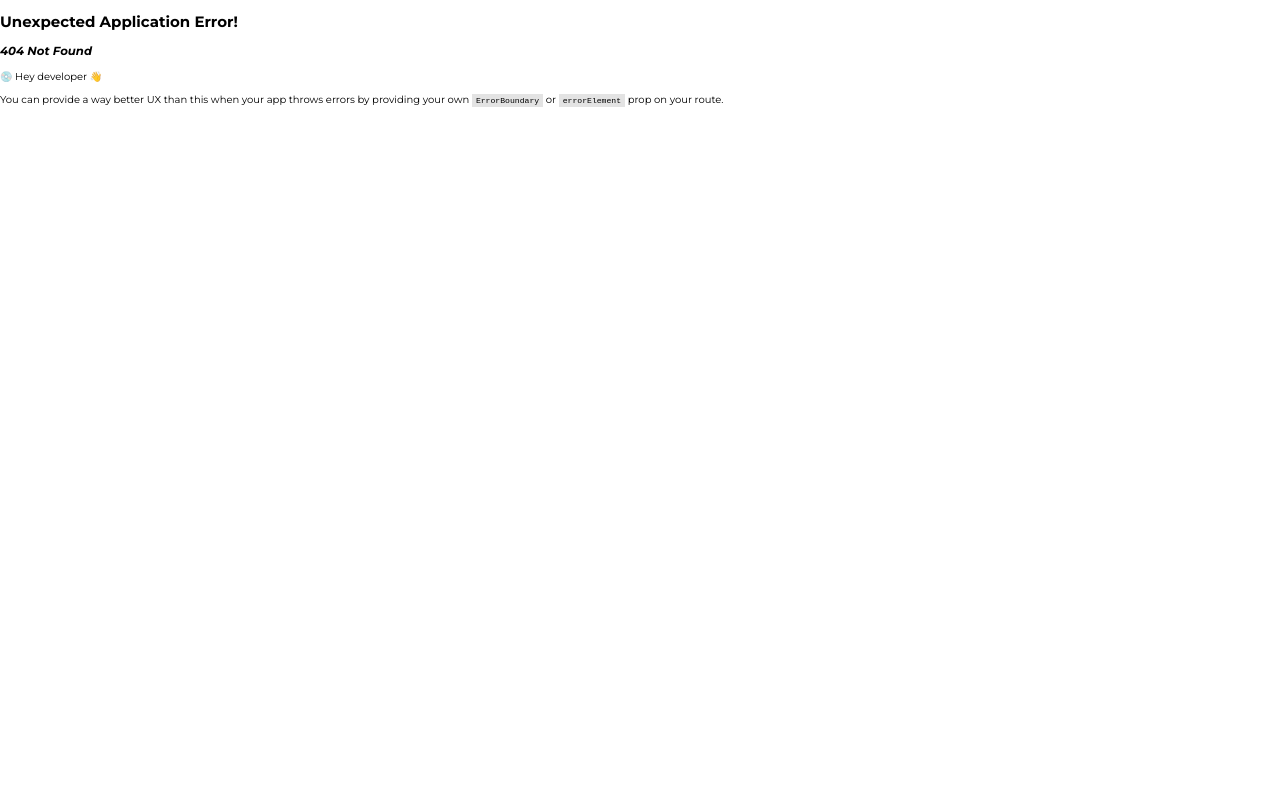
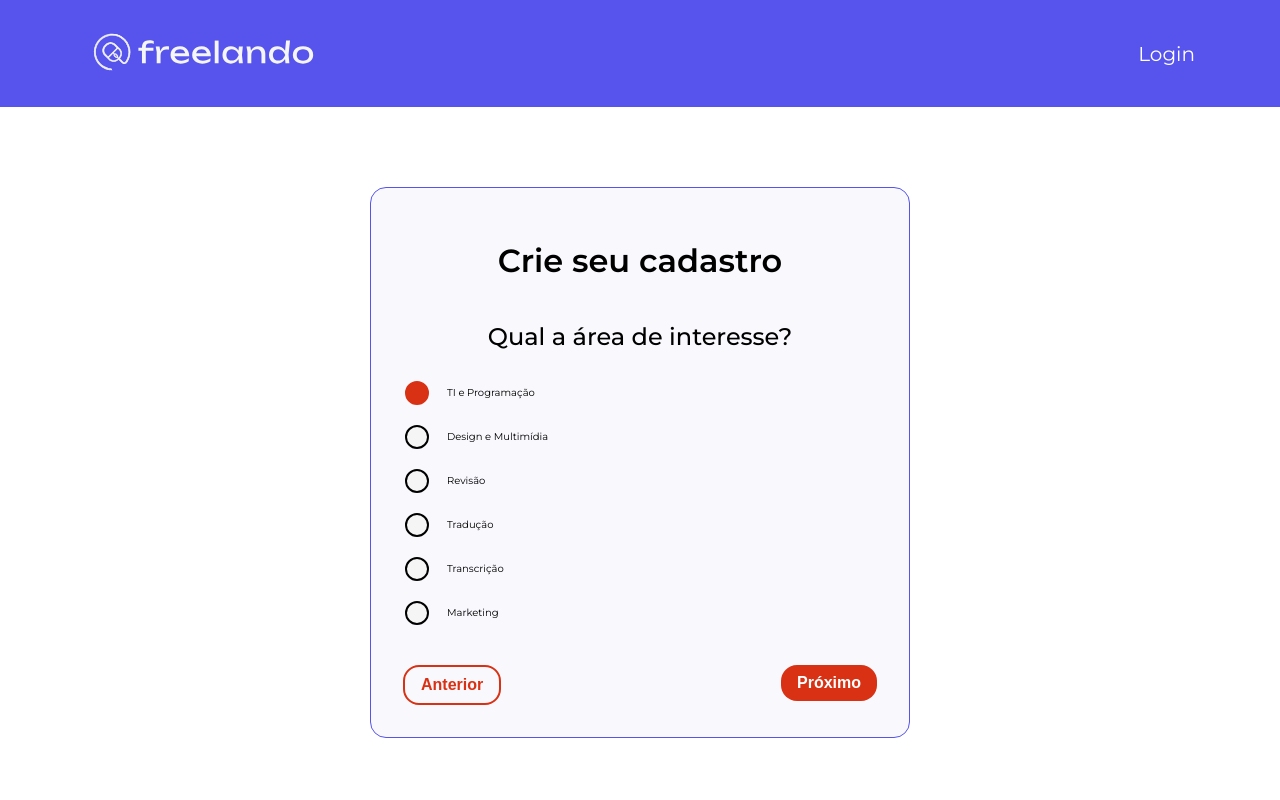
Before and after one commit to leonardoOluz/freelando, a React (Vite) app: page /cadastro/interesses in a window 1280 px wide. Before the commit this address had no page. Shown: the top 800 px of the page. Built offline with nearby package versions, Linux system fonts and the light colour scheme.

Commit message:
feat: :white_check_mark: Componente Interesses concluído.

```diff
--- a/src/Pages/LayoutBase.tsx
+++ b/src/Pages/LayoutBase.tsx
@@ -26,7 +26,9 @@ const LayoutBase = () => {
         </Row>
       </Container>
     </Cabecalho>
-    <Outlet />
+    <Container>
+      <Outlet />
+    </Container>
     <Rodape>
       <Container>
         <Row align="center">
--- /dev/null
+++ b/src/Pages/cadastro/Interesses.tsx
@@ -0,0 +1,113 @@
+import { Col, Row } from "react-grid-system";
+import { Tipografia } from "../../componentes/Tipografia/Tipografia";
+import { Botao } from "../../componentes/Botao/Botao";
+import styled from "@emotion/styled";
+import { IOpcoes } from "../../interface/IU";
+import GrupoBotaoRadio from "../../componentes/GrupoBotaoRadio/GrupoBotaoRadio";
+import { useState } from "react";
+
+
+const opcoes: IOpcoes[] = [
+  {
+    valor: 1,
+    label: 'TI e Programação',
+  },
+  {
+    valor: 2,
+    label: 'Design e Multimídia',
+  },
+  {
+    valor: 3,
+    label: 'Revisão',
+  },
+  {
+    valor: 4,
+    label: 'Tradução',
+  },
+  {
+    valor: 5,
+    label: 'Transcrição',
+  },
+  {
+    valor: 6,
+    label: 'Marketing',
+  },
+]
+
+// const InputRadioEstilizado = styled.input`
+//   appearance: none;
+//   opacity: 0;
+
+//   &:checked ~ span {
+//     border-radius: 16px;
+//     border: 1px solid;
+//     border-color: ${props => props.theme.cores.focus};
+//     background-color: ${({ theme }) => theme.cores.primarias.b};
+//   }
+// `;
+
+// const LabelEstilizada = styled.label`
+//   display: flex;
+//   align-items: center;
+//   gap: 1rem;
+//   padding: 1rem 0;
+//   cursor: pointer;
+// `;
+
+// const SpanEstilizado = styled.span`
+//   border-radius: 50%;
+//   width: 2rem;
+//   height: 2rem;
+//   border: 2px solid;
+//   border-color: ${({ theme }) => theme.cores.neutras.a};
+
+//     &:hover{
+//       border-color: ${({ theme }) => theme.cores.focus};
+//     }
+// `;
+
+const FieldsetEstilizado = styled.fieldset`
+  border: none;
+  width: 100%;
+  padding: 0 0 3rem 0;
+`;
+
+const LegendEstilizado = styled.legend`
+
+`;
+
+const Interesses = () => {
+  const [opcao, setOpcao] = useState<number>(1);
+
+  return (<div style={{ textAlign: "center" }}>
+    <Tipografia variante="h2" componente="h1">
+      Crie seu cadastro
+    </Tipografia>
+    <Row>
+      <FieldsetEstilizado>
+        <Col md={12} sm={12}>
+          <LegendEstilizado>
+            <Tipografia componente="h2" variante="h3" >
+              Qual a área de interesse?
+            </Tipografia>
+          </LegendEstilizado>
+        </Col>
+        <GrupoBotaoRadio opcoes={opcoes} nome="opcao" onChange={setOpcao} valor={opcao} />
+      </FieldsetEstilizado>
+    </Row>
+    <Row>
+      <Col md={6} sm={6}>
+        <div style={{ textAlign: "left" }}>
+          <Botao variante="secundaria" children="Anterior" />
+        </div>
+      </Col>
+      <Col md={6} sm={6}>
+        <div style={{ textAlign: "right" }}>
+          <Botao variante="primaria" children="Próximo" />
+        </div>
+      </Col>
+    </Row>
+  </div>);
+};
+
+export default Interesses;
--- a/src/Pages/cadastro/SelecaoCliente.tsx
+++ b/src/Pages/cadastro/SelecaoCliente.tsx
@@ -3,9 +3,10 @@ import { Tipografia } from "../../componentes/Tipografia/Tipografia";
 import imgCLiente from "./assets/cliente.png";
 import imgFreela from "./assets/freela.png";
 import { Link } from "../../componentes/Link/Link";
+import { Link as RouterLink } from "react-router-dom";
 
 const SelecaoCliente = () => {
-  return (<>
+  return (<div style={{ textAlign: "center" }}>
     <Tipografia variante="h2" componente="h1">
       Crie seu cadastro
     </Tipografia>
@@ -14,10 +15,12 @@ const SelecaoCliente = () => {
     </Tipografia>
     <Row>
       <Col md={6} sm={12}>
-        <img src={imgCLiente} alt="cliente com o punha da mão no queixo e o cotovelo para baixo apoiando sobre algo não visivel" />
-        <Tipografia variante="body" componente="body">
-          Sou cliente e preciso de um freela!
-        </Tipografia>
+        <RouterLink to="interesses">
+          <img src={imgCLiente} alt="cliente com o punha da mão no queixo e o cotovelo para baixo apoiando sobre algo não visivel" />
+          <Tipografia variante="body" componente="body">
+            Sou cliente e preciso de um freela!
+          </Tipografia>
+        </RouterLink>
       </Col>
       <Col md={6} sm={12}>
         <img src={imgFreela} alt="Profissional de terno fazendo gestos com os dedos " />
@@ -26,7 +29,7 @@ const SelecaoCliente = () => {
         </Tipografia>
       </Col>
     </Row>
-    <div style={{ textAlign: "center" }}>
+    <div>
       <Tipografia componente="body2" variante="body2">Já tem conta?</Tipografia>
       <p>
         <Link variante="secundario">
@@ -34,7 +37,7 @@ const SelecaoCliente = () => {
         </Link>
       </p>
     </div>
-  </>)
+  </div>)
 };
 
 export default SelecaoCliente;
--- /dev/null
+++ b/src/componentes/BotaoRadio/BotaoRadio.tsx
@@ -0,0 +1,68 @@
+import styled from "@emotion/styled";
+
+const InputRadioEstilizado = styled.input`
+  appearance: none;
+  opacity: 0;
+`;
+
+const LabelEstilizada = styled.label<{ $checked: boolean }>`
+  display: flex;
+  align-items: center;
+  padding: 1rem 0;
+  cursor: pointer;
+
+  &:hover {
+        &:before {
+            border-color: ${props => (props.theme.cores.focus)};
+        }
+    }
+
+    &:before {
+        content: '';
+        height: 20px;
+        width: 20px;
+        border-radius: 50%;
+        border: 2px solid ${props => props.theme.cores.neutras.a};
+        border-color: inherit;
+        display: flex;
+        align-items: center;
+        justify-content: center;
+        margin-right: 10px;
+        cursor: pointer;
+        background-color: ${props => (props.$checked ? props.theme.cores.primarias.b : props.theme.cores.neutras.c)};
+        border-color: ${props => (props.$checked ? props.theme.cores.primarias.b : 'inherit')};
+    }
+`;
+//   border-radius: 50%;
+//   width: 2rem;
+//   height: 2rem;
+//   border: 2px solid;
+//   border-color: ${({ theme }) => theme.cores.neutras.a};
+
+//     &:hover{
+//       border-color: ${({ theme }) => theme.cores.focus};
+//     }
+// `;
+
+interface PropsBotaoRadio {
+  label: string;
+  valor: number;
+  nome: string;
+  onClick?: React.ChangeEventHandler<HTMLInputElement>;
+  checked: boolean;
+}
+
+const BotaoRadio = ({ label, valor, nome, checked, onClick }: PropsBotaoRadio) => {
+  return (<LabelEstilizada $checked={checked} htmlFor={`radio-customizado-${valor}`}>
+    <InputRadioEstilizado
+      id={`radio-customizado-${valor}`}
+      value={valor}
+      name={nome}
+      type="radio"
+      onChange={onClick}
+    />
+    {label}
+  </LabelEstilizada>)
+};
+
+export default BotaoRadio;
--- /dev/null
+++ b/src/componentes/GrupoBotaoRadio/GrupoBotaoRadio.tsx
@@ -0,0 +1,30 @@
+import { Col } from "react-grid-system";
+import BotaoRadio from "../BotaoRadio/BotaoRadio";
+import { IOpcoes } from "../../interface/IU";
+
+interface PropsGrupoBotaoRadio {
+  opcoes: Array<IOpcoes>;
+  onChange: (value: number) => void;
+  valor: number;
+  nome: string
+}
+
+const GrupoBotaoRadio = ({ opcoes, onChange, valor, nome }: PropsGrupoBotaoRadio) => {
+  console.log(valor)
+  return (
+    <Col sm={7} md={7}>
+      {opcoes.map((opcao) => (
+        <BotaoRadio
+          key={opcao.valor}
+          valor={opcao.valor}
+          nome={nome}
+          checked={opcao.valor === valor}
+          onClick={() => onChange(opcao.valor)}
+          label={opcao.label}
+        />
+      ))}
+    </Col>
+  )
+};
+
+export default GrupoBotaoRadio;
--- a/src/interface/IU.tsx
+++ b/src/interface/IU.tsx
@@ -45,3 +45,8 @@ export interface IEstadosBrasileiros {
   text: string,
   value: string
 }
+
+export interface IOpcoes {
+  valor: number;
+  label: string;
+}
--- a/src/router/router.tsx
+++ b/src/router/router.tsx
@@ -2,7 +2,7 @@ import { createBrowserRouter } from "react-router";
 import SelecaoCliente from "../Pages/cadastro/SelecaoCliente";
 import LayoutBaseCadastro from "../Pages/cadastro/LayoutBaseCadastro";
 import LayoutBase from "../Pages/LayoutBase";
-// import PaginaInicial from "../Pages/PaginaInicial";
+import Interesses from "../Pages/cadastro/Interesses";
 
 export const router = createBrowserRouter([
   {
@@ -18,8 +18,8 @@ export const router = createBrowserRouter([
             element: <SelecaoCliente />
           },
           {
-            path: "cliente",
-            element: <h1>Crie seu cadastro</h1>
+            path: "interesses",
+            element: <Interesses/>
           },
           {
             path: "dados-pessoais",
```
